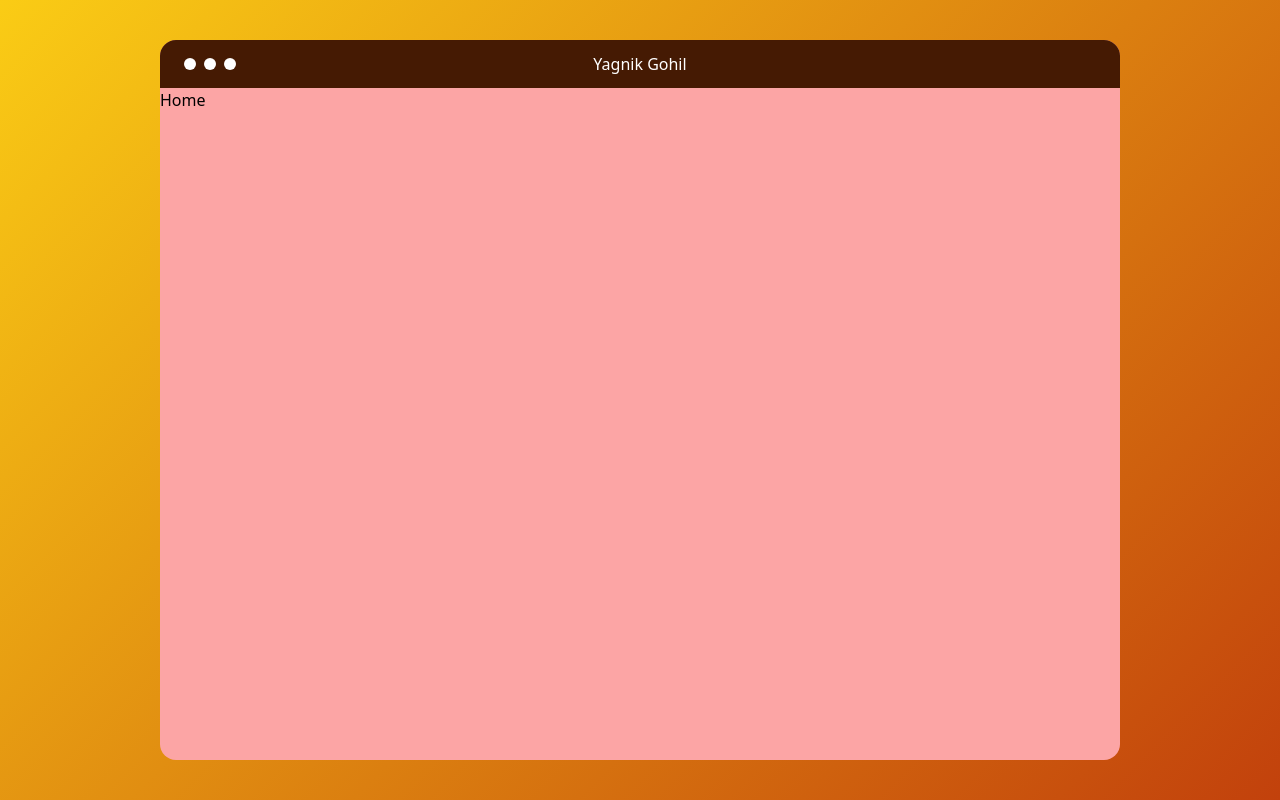
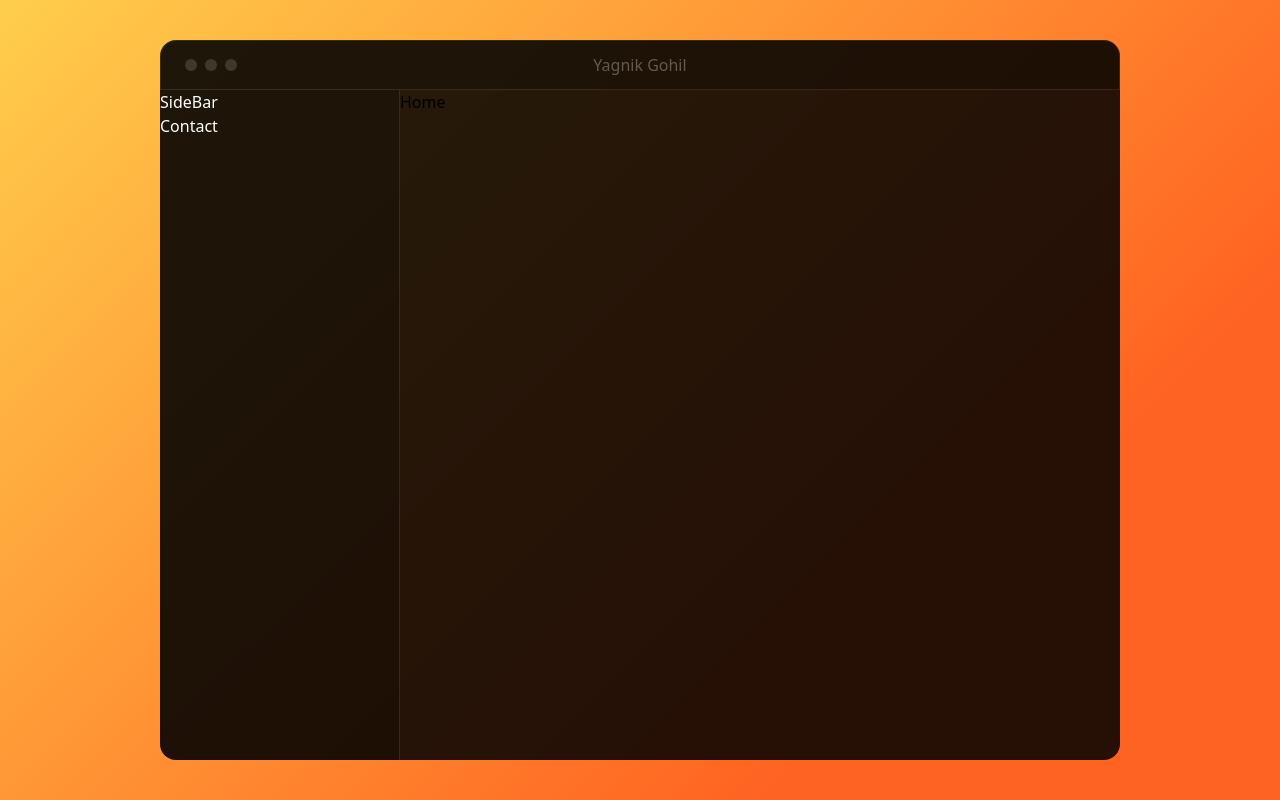
Before and after one commit to Yagnik-Gohil/Portfolio-V2, a React (Vite) app: page / in a window 1280 px wide. Built offline with nearby package versions, Linux system fonts and the light colour scheme.

Commit message:
feat: sidebar setup

```diff
--- a/package.json
+++ b/package.json
@@ -4,7 +4,7 @@
   "version": "0.0.0",
   "type": "module",
   "scripts": {
-    "dev": "vite",
+    "dev": "vite --host",
     "build": "tsc -b && vite build",
     "lint": "eslint .",
     "preview": "vite preview"
--- a/src/App.tsx
+++ b/src/App.tsx
@@ -2,16 +2,22 @@ import { Route, Routes } from "react-router-dom";
 import Home from "./pages/Home";
 import NotFound from "./pages/NotFound";
 import NavBar from "./components/NavBar";
+import SideBar from "./components/SideBar";
 
 function App() {
   return (
-    <div className="bg-gradient-45 h-dvh flex justify-center items-center">
-      <div className="bg-red-300 h-[90%] w-[90%] rounded-2xl xl:w-[75%]">
-        <NavBar></NavBar>
-        <Routes>
-          <Route path="/" element={<Home />}></Route>
-          <Route path="*" element={<NotFound />}></Route>
-        </Routes>
+    <div className="bg-home-gradient h-dvh flex justify-center items-center">
+      <div className="bg-[#000000d9] h-[90%] w-[90%] rounded-2xl xl:w-[75%] flex flex-col">
+        <NavBar />
+        <div className="flex overflow-hidden flex-1">
+          <SideBar></SideBar>
+          <div className="w-[75%]">
+            <Routes>
+              <Route path="/" element={<Home />} />
+              <Route path="*" element={<NotFound />} />
+            </Routes>
+          </div>
+        </div>
       </div>
     </div>
   );
--- a/src/components/NavBar.tsx
+++ b/src/components/NavBar.tsx
@@ -2,14 +2,14 @@ import { FULL_NAME } from "../constant";
 
 const NavBar = () => {
   return (
-    <div className="flex justify-center relative px-2 bg-amber-950 py-3 rounded-t-2xl">
+    <div className="flex justify-center relative px-2 bg-[#0003] py-3 rounded-t-2xl border border-[#FFFFFF1A]">
       <div className="absolute left-6 flex gap-2 top-[18px]">
-        <div className="h-[12px] w-[12px] rounded-[50%] bg-white"></div>
-        <div className="h-[12px] w-[12px] rounded-[50%] bg-white"></div>
-        <div className="h-[12px] w-[12px] rounded-[50%] bg-white"></div>
+        <div className="h-[12px] w-[12px] rounded-[50%] bg-[#ffffff26] hover:bg-[#ffffff4d] transition-colors duration-300"></div>
+        <div className="h-[12px] w-[12px] rounded-[50%] bg-[#ffffff26] hover:bg-[#ffffff4d] transition-colors duration-300"></div>
+        <div className="h-[12px] w-[12px] rounded-[50%] bg-[#ffffff26] hover:bg-[#ffffff4d] transition-colors duration-300"></div>
       </div>
       <div>
-        <p className="text-white">{FULL_NAME}</p>
+        <p className="text-[#FFFFFF4d] select-none">{FULL_NAME}</p>
       </div>
     </div>
   );
--- /dev/null
+++ b/src/components/SideBar.tsx
@@ -0,0 +1,10 @@
+const SideBar = () => {
+  return (
+    <div className="bg-[#0003] w-[25%] flex flex-col border-r border-[#FFFFFF1A] text-white rounded-bl-2xl">
+      <div>SideBar</div>
+      <div>Contact</div>
+    </div>
+  );
+};
+
+export default SideBar;
--- a/src/pages/Home.tsx
+++ b/src/pages/Home.tsx
@@ -1,7 +1,7 @@
 
 const Home = () => {
   return (
-    <div>Home</div>
+    <div className="">Home</div>
   )
 }
 
--- a/tailwind.config.js
+++ b/tailwind.config.js
@@ -4,8 +4,15 @@ export default {
   theme: {
     extend: {
       backgroundImage: {
-        'gradient-45': 'linear-gradient(135deg, #facc15, #c2410c)', // Adjust colors
-      }
+        'home-gradient': 'linear-gradient(135deg, #ffce4c, #ff6321 75%);',
+        'about-gradient': 'linear-gradient(135deg, #ffe353, #ffc121 75%);',
+        'portfolio-gradient': 'linear-gradient(135deg, #c06fff, #9226e6 75%);',
+        'services-gradient': 'linear-gradient(135deg, #2ef171, #10983f 75%);',
+        'contact-gradient': 'linear-gradient(135deg, #20d7ff, #00a5cd 75%);',
+      },
+      colors: {
+
+      },
     },
   },
   plugins: [],
```
